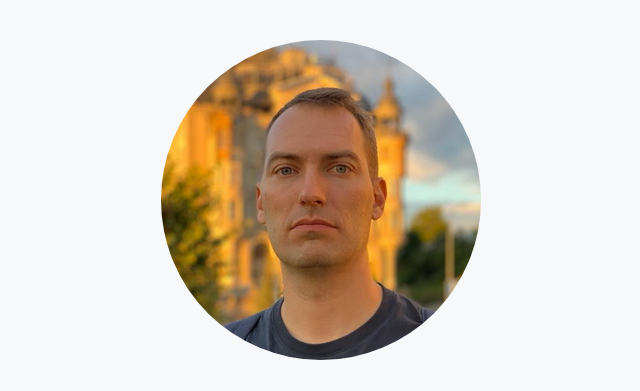
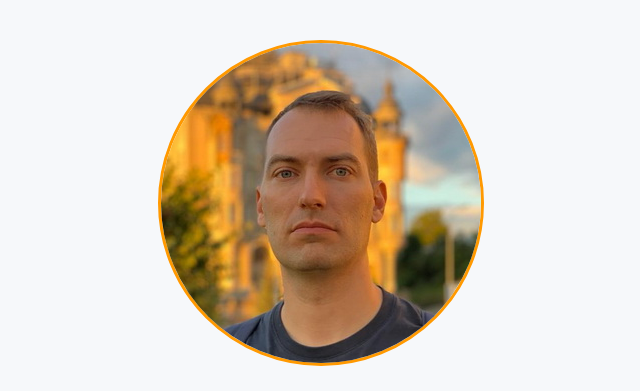
Before and after one commit to gravirovshik/gravirovshik.github.io, a plain HTML site: page index.html in a window 1280 px wide. In both pictures the pointer is over the picture 640 px from the left and 200 px from the top of the page. Shown: the top 391 px of the page, without its empty margins (319-959 px from the left). Drawn offline with Linux system fonts and the light colour scheme.

Commit message:
Update style.css

```diff
--- a/style.css
+++ b/style.css
@@ -14,6 +14,12 @@ body {
 
 .header__avatar {
  border-radius: 50%;
+ border: 3px solid #f6f8fa;
+}
+
+.header__avatar:hover {
+  border: 3px solid #FF9900;
+  cursor: pointer;
 }
 
 .header__title {
@@ -112,7 +118,8 @@ footer {
 }
 
 .button-link:hover {
-  background-color: #0969da;
+  background-color: #FF9900;
+  cursor: pointer;
   color: #fff;
   box-shadow: 0 1px 0 rgba(27, 31, 36, 0.1);
 }
```
